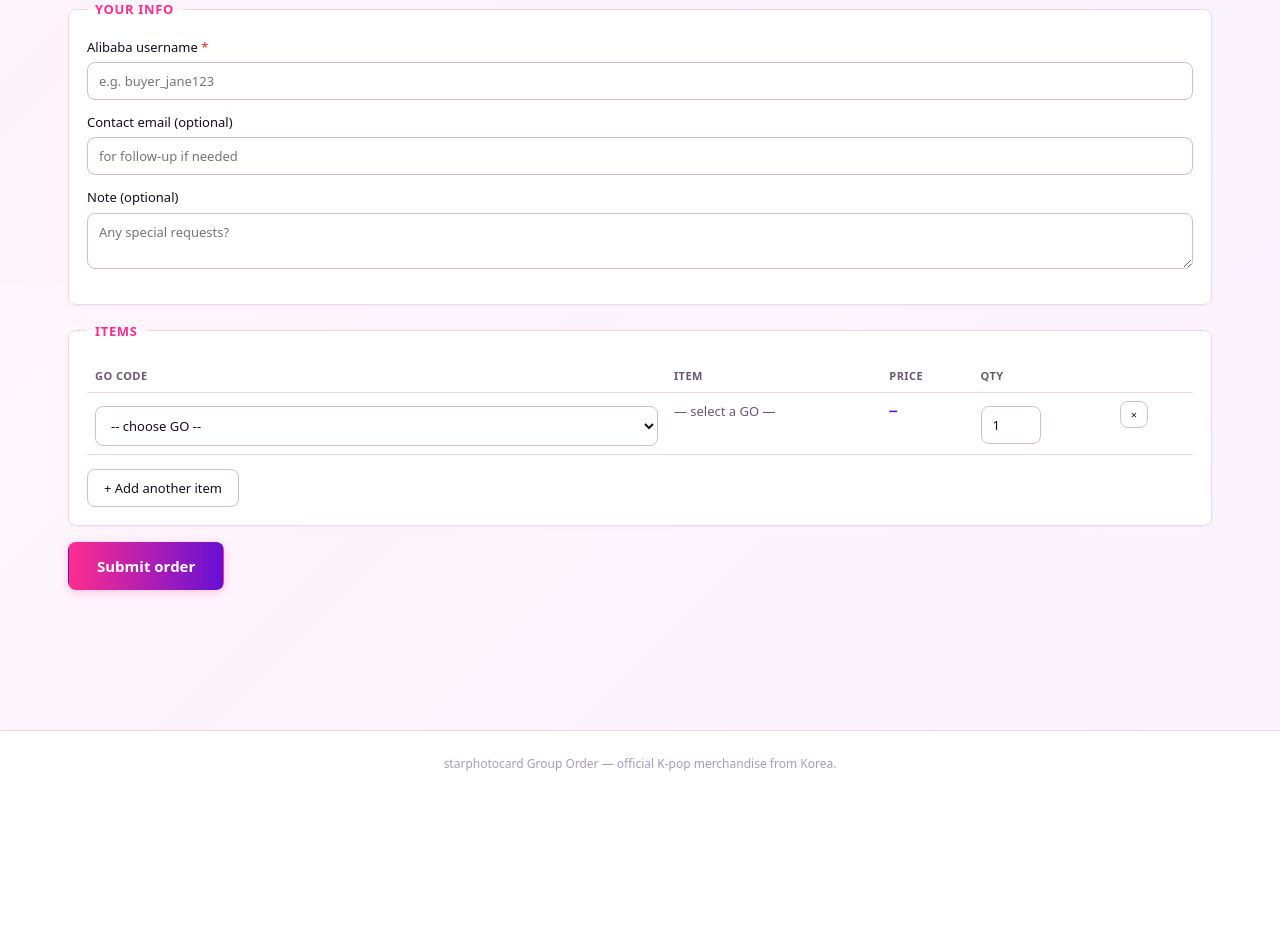
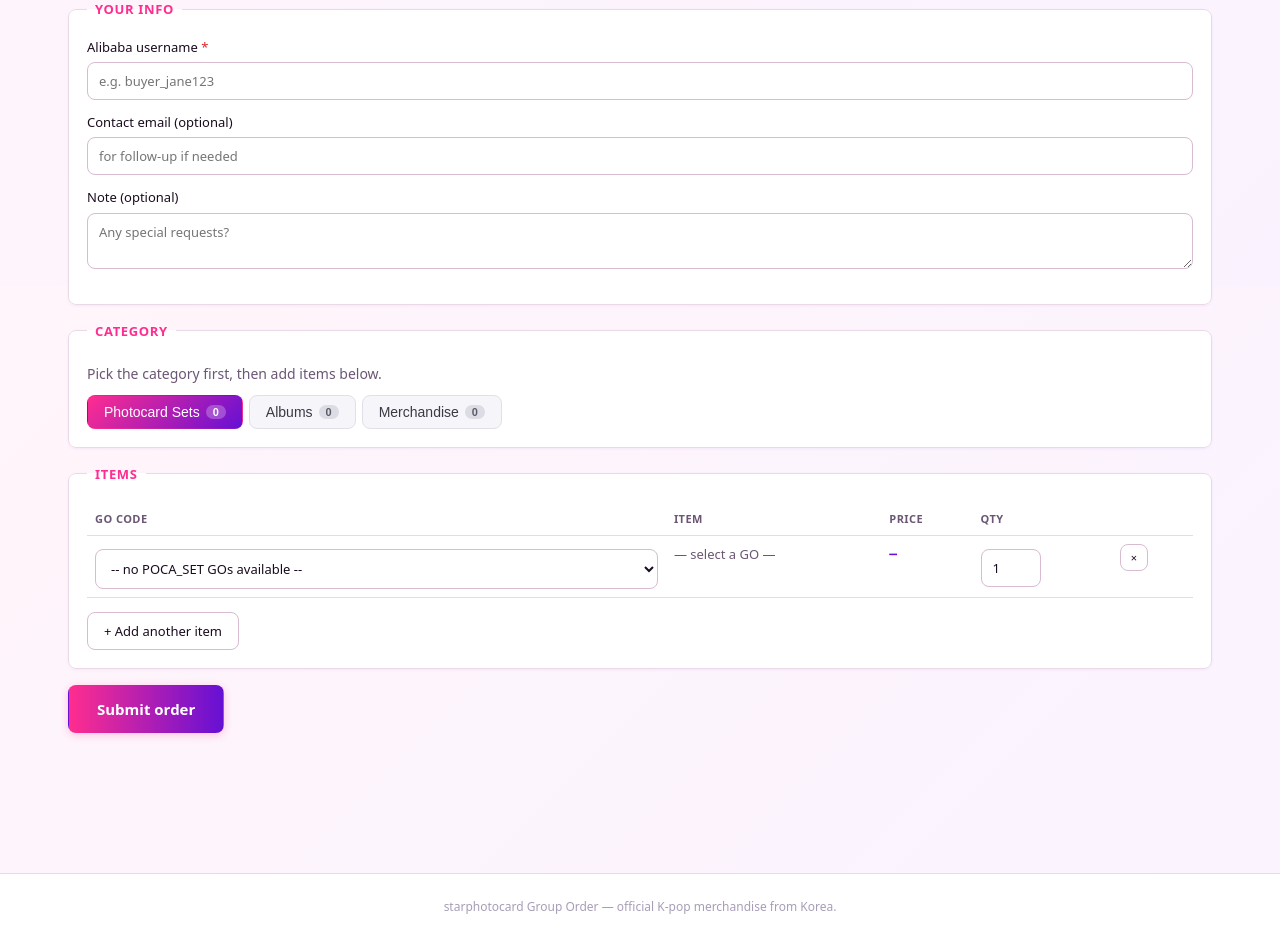
Before and after one commit to mateinkorea96/KPROXY-GO, a FastAPI app: page /order in a window 1280 px wide. Shown: the part 514-1454 px from the top of the page. Before the commit the page ends 1285 px from the top, so only its background shows below. Run offline with FastAPI, Linux system fonts and the light colour scheme.

Commit message:
feat(category): MD merchandise category + /order page tabs (POCA_SET / ALBUM / MD)
- DB: existing 3 RESTOCK rows migrated to ALBUM category
- app.py: CATEGORY_PREFIX swap (RESTOCK → MD), category_for_code maps
  historical RESTOCK- code prefixes to ALBUM. Import handler renamed
  "ALBUM RESTOCK" sheet → "MD" sheet (uses MD- code prefix).
- order.html: 3-tab UI [Photocard Sets / Albums / Merchandise] above the
  items table. Active tab uses brand gradient. Dropdown options filter
  by current tab; counts shown per tab.
- home.html: hero copy + section labels updated (Restock Albums → Merchandise)
- admin/campaigns, campaign_form, dashboard, import: filter, form fields,
  and quick-action buttons updated. campaign_form's MD branch reuses
  POCA_SET pattern (retail_store + set_detail).
- .gitignore: preview-*.html (local static review files)

Co-Authored-By: Claude Opus 4.7 (1M context) <noreply@anthropic.com>

```diff
--- a/app.py
+++ b/app.py
@@ -85,14 +85,16 @@ def require_admin(session_id: Optional[str] = Cookie(None)):
 # Helpers
 # ----------------------------------------------------------------------------
 
-GO_CODE_RE = re.compile(r"^(GO|ALBUM|RESTOCK)-\d{3,}$")
+GO_CODE_RE = re.compile(r"^(GO|ALBUM|MD|RESTOCK)-\d{3,}$")  # RESTOCK kept for backward-compat with 3 historical codes
 
-CATEGORY_PREFIX = {"POCA_SET": "GO", "ALBUM": "ALBUM", "RESTOCK": "RESTOCK"}
+CATEGORY_PREFIX = {"POCA_SET": "GO", "ALBUM": "ALBUM", "MD": "MD"}
+# RESTOCK 카테고리는 2026-05-05 ALBUM 으로 통합. RESTOCK- prefix 의 historical 코드는 ALBUM 카테고리로 매핑됨.
 
 def category_for_code(code: str) -> str:
     if code.startswith("GO-"): return "POCA_SET"
     if code.startswith("ALBUM-"): return "ALBUM"
-    if code.startswith("RESTOCK-"): return "RESTOCK"
+    if code.startswith("MD-"): return "MD"
+    if code.startswith("RESTOCK-"): return "ALBUM"  # historical: RESTOCK 통합 후 ALBUM 으로 인식
     return "POCA_SET"
 
 def next_go_code(category: str) -> str:
@@ -573,7 +575,7 @@ async def admin_import_submit(request: Request, session_id: Optional[str] = Cook
     import openpyxl
     contents = await file.read()
     wb = openpyxl.load_workbook(io.BytesIO(contents), data_only=True)
-    summary = {"POCA_SET": 0, "ALBUM": 0, "RESTOCK": 0, "errors": []}
+    summary = {"POCA_SET": 0, "ALBUM": 0, "MD": 0, "errors": []}
 
     def upsert_rows(rows: List[Dict[str, Any]]):
         if not rows: return
@@ -635,24 +637,27 @@ async def admin_import_submit(request: Request, session_id: Optional[str] = Cook
             summary["ALBUM"] += 1
         upsert_rows(rows)
 
-    # ALBUM RESTOCK
-    if "ALBUM RESTOCK" in wb.sheetnames:
-        ws = wb["ALBUM RESTOCK"]
+    # MD (merchandise / 굿즈) — replaces former "ALBUM RESTOCK" sheet
+    # New sheet name: "MD". Code prefix: MD-NNN.
+    if "MD" in wb.sheetnames:
+        ws = wb["MD"]
         rows = []
         for r in ws.iter_rows(min_row=5, values_only=True):
             code = r[1]
-            if not code or not str(code).startswith("RESTOCK-"): continue
+            if not code or not str(code).startswith("MD-"): continue
             if not (r[2] and r[3]): continue
+            dl = parse_date(r[8]) if len(r) > 8 else None
             rows.append({
-                "go_code": str(code).strip(), "category": "RESTOCK",
+                "go_code": str(code).strip(), "category": "MD",
                 "idol_name": str(r[2]).strip(), "album": str(r[3]).strip(),
-                "version": (str(r[4]).strip() if r[4] else None),
+                "retail_store": (str(r[4]).strip() if r[4] else None),
                 "url": (str(r[5]).strip() if r[5] else None),
                 "set_price_krw": parse_num(r[6]),
-                "detail": (str(r[7]).strip() if r[7] else None),
-                "note": (str(r[8]).strip() if len(r) > 8 and r[8] else None),
+                "set_detail": (str(r[7]).strip() if r[7] else None),
+                "deadline": dl.isoformat() if dl else None,
+                "note": (str(r[11]).strip() if len(r) > 11 and r[11] else None),
             })
-            summary["RESTOCK"] += 1
+            summary["MD"] += 1
         upsert_rows(rows)
 
     return templates.TemplateResponse("admin/import.html", {"request": request, "result": summary})
--- a/templates/admin/campaigns.html
+++ b/templates/admin/campaigns.html
@@ -7,7 +7,7 @@
     <option value="" {{ 'selected' if not cat }}>All categories</option>
     <option value="POCA_SET" {{ 'selected' if cat == 'POCA_SET' }}>Photocard Sets</option>
     <option value="ALBUM" {{ 'selected' if cat == 'ALBUM' }}>Albums</option>
-    <option value="RESTOCK" {{ 'selected' if cat == 'RESTOCK' }}>Restocks</option>
+    <option value="MD" {{ 'selected' if cat == 'MD' }}>Merchandise</option>
   </select>
   <input type="text" name="q" placeholder="Search idol/album/store" value="{{ q }}">
   <button class="btn">Filter</button>
--- a/templates/admin/dashboard.html
+++ b/templates/admin/dashboard.html
@@ -12,7 +12,7 @@
   <a class="btn primary" href="/admin/campaigns">Manage GOs</a>
   <a class="btn" href="/admin/campaign/new?category=POCA_SET">+ New Photocard Set</a>
   <a class="btn" href="/admin/campaign/new?category=ALBUM">+ New Album</a>
-  <a class="btn" href="/admin/campaign/new?category=RESTOCK">+ New Restock</a>
+  <a class="btn" href="/admin/campaign/new?category=MD">+ New MD</a>
   <a class="btn" href="/admin/orders">Buyer Orders</a>
   <a class="btn" href="/admin/aggregate">Bulk-Buy Aggregate</a>
   <a class="btn" href="/admin/import">Import xlsx</a>
--- a/templates/admin/import.html
+++ b/templates/admin/import.html
@@ -2,7 +2,7 @@
 {% block title %}Import xlsx{% endblock %}
 {% block content %}
 <h1>Import xlsx</h1>
-<p class="lead">Upload your existing GO sheet (POCA SET / ALBUM / ALBUM RESTOCK tabs). Existing GO codes will be updated, new ones inserted.</p>
+<p class="lead">Upload your existing GO sheet (POCA SET / ALBUM / MD tabs). Existing GO codes will be updated, new ones inserted.</p>
 
 <form method="post" action="/admin/import" enctype="multipart/form-data" class="campaign-form">
   <label>xlsx file <input type="file" name="file" accept=".xlsx" required></label>
@@ -14,7 +14,7 @@
 <ul class="result-list">
   <li>POCA SET rows imported: <strong>{{ result.POCA_SET }}</strong></li>
   <li>ALBUM rows imported: <strong>{{ result.ALBUM }}</strong></li>
-  <li>RESTOCK rows imported: <strong>{{ result.RESTOCK }}</strong></li>
+  <li>MD rows imported: <strong>{{ result.MD }}</strong></li>
   {% if result.errors %}
   <li class="err">Errors:
     <ul>{% for e in result.errors %}<li>{{ e }}</li>{% endfor %}</ul>
--- a/templates/home.html
+++ b/templates/home.html
@@ -3,13 +3,13 @@
 {% block content %}
 <section class="hero">
   <h1>K-pop <em>Group Orders</em></h1>
-  <p class="lead">Pre-order official photocard sets, albums and restocks. Worldwide shipping via Alibaba.</p>
+  <p class="lead">Pre-order official photocard sets, albums and merchandise. Worldwide shipping via Alibaba.</p>
   <p><a class="btn primary" href="/order">Place an Order →</a></p>
 </section>
 
 {% if error %}<div class="alert">{{ error }}</div>{% endif %}
 
-{% set labels = {'POCA_SET': 'Photocard Sets', 'ALBUM': 'Albums', 'RESTOCK': 'Restock Albums'} %}
+{% set labels = {'POCA_SET': 'Photocard Sets', 'ALBUM': 'Albums', 'MD': 'Merchandise'} %}
 {% for cat, items in by_cat.items() %}
   {% if items %}
     <h2 class="section-h">{{ labels[cat] }} <span class="count">{{ items|length }}</span></h2>
--- a/templates/order.html
+++ b/templates/order.html
@@ -33,6 +33,16 @@
   </fieldset>
 
   <fieldset>
+    <legend>Category</legend>
+    <p class="muted" style="margin:4px 0 10px">Pick the category first, then add items below.</p>
+    <div class="cat-tabs" role="tablist">
+      <button type="button" class="cat-tab active" data-cat="POCA_SET" onclick="setCategory('POCA_SET', this)">Photocard Sets <span class="cat-count" id="cat-count-POCA_SET">0</span></button>
+      <button type="button" class="cat-tab" data-cat="ALBUM" onclick="setCategory('ALBUM', this)">Albums <span class="cat-count" id="cat-count-ALBUM">0</span></button>
+      <button type="button" class="cat-tab" data-cat="MD" onclick="setCategory('MD', this)">Merchandise <span class="cat-count" id="cat-count-MD">0</span></button>
+    </div>
+  </fieldset>
+
+  <fieldset>
     <legend>Items</legend>
     <table class="items">
       <thead><tr><th>GO code</th><th>Item</th><th>Price</th><th>Qty</th><th></th></tr></thead>
@@ -44,8 +54,56 @@
   <button type="submit" class="btn primary big">Submit order</button>
 </form>
 
+<style>
+.cat-tabs { display:flex; gap:6px; flex-wrap:wrap; }
+.cat-tab { background:#f5f5fa; color:#3a3a44; border:1px solid #e0e0e8; border-radius:8px; padding:8px 16px; font-size:14px; font-weight:500; cursor:pointer; transition:all 0.15s; display:inline-flex; align-items:center; gap:6px; }
+.cat-tab:hover { background:#ebebf2; }
+.cat-tab.active { background:linear-gradient(135deg, #ff2d8f 0%, #6610d4 100%); color:#fff; border-color:transparent; }
+.cat-tab.active .cat-count { background:rgba(255,255,255,0.25); color:#fff; }
+.cat-count { background:#dcdce4; color:#5a5a66; font-size:11px; font-weight:600; padding:1px 7px; border-radius:10px; min-width:14px; text-align:center; }
+</style>
+
 <script>
 const OPTIONS = {{ options|tojson }};
+let CURRENT_CAT = 'POCA_SET';
+
+function categoryCounts() {
+  const counts = { POCA_SET: 0, ALBUM: 0, MD: 0 };
+  for (const o of OPTIONS) {
+    if (counts.hasOwnProperty(o.category)) counts[o.category]++;
+  }
+  return counts;
+}
+
+function renderCounts() {
+  const counts = categoryCounts();
+  for (const [cat, n] of Object.entries(counts)) {
+    const el = document.getElementById('cat-count-' + cat);
+    if (el) el.textContent = n;
+  }
+}
+
+function setCategory(cat, btnEl) {
+  CURRENT_CAT = cat;
+  document.querySelectorAll('.cat-tab').forEach(b => b.classList.toggle('active', b === btnEl));
+  // Re-render every existing row's dropdown to filter by new category
+  document.querySelectorAll('#rows select[name="go_code[]"]').forEach(sel => {
+    const prev = sel.value;
+    sel.innerHTML = buildOptionsHtml();
+    // Try to keep selection if it's still valid in this category
+    if ([...sel.options].some(o => o.value === prev)) sel.value = prev;
+    else { sel.value = ''; updatePrice(sel); }
+  });
+}
+
+function buildOptionsHtml() {
+  const filtered = OPTIONS.filter(o => o.category === CURRENT_CAT);
+  if (filtered.length === 0) {
+    return `<option value="">-- no ${CURRENT_CAT} GOs available --</option>`;
+  }
+  return `<option value="">-- choose GO --</option>` +
+    filtered.map(o => `<option value="${o.go_code}" data-price="${o.set_price_krw||0}">${o.go_code} · ${o.idol_name} ${o.album}${o.version?' '+o.version:''}${o.retail_store?' @ '+o.retail_store:''}</option>`).join('');
+}
 
 function addRow(prefill) {
   const tbody = document.getElementById('rows');
@@ -53,8 +111,7 @@ function addRow(prefill) {
   tr.innerHTML = `
     <td>
       <select name="go_code[]" onchange="updatePrice(this)" required>
-        <option value="">-- choose GO --</option>
-        ${OPTIONS.map(o => `<option value="${o.go_code}" data-price="${o.set_price_krw||0}">${o.go_code} · ${o.idol_name} ${o.album}${o.version?' '+o.version:''}${o.retail_store?' @ '+o.retail_store:''}</option>`).join('')}
+        ${buildOptionsHtml()}
       </select>
     </td>
     <td class="detail-cell"><span class="muted">— select a GO —</span></td>
@@ -74,9 +131,12 @@ function updatePrice(sel) {
   if (meta) {
     tr.querySelector('.detail-cell').innerHTML = (meta.set_detail || '') + (meta.set_detail ? '<br>' : '') +
       `<span class="muted">${meta.status === 'closing_soon' ? '⚠ closes in '+meta.d_day+'d' : meta.d_day+'d left'}</span>`;
+  } else {
+    tr.querySelector('.detail-cell').innerHTML = '<span class="muted">— select a GO —</span>';
   }
 }
 
+renderCounts();
 addRow();
 </script>
 {% endblock %}
```
Also changed, not shown: templates/admin/campaign_form.html (+4 -3 lines), 1 other file.
